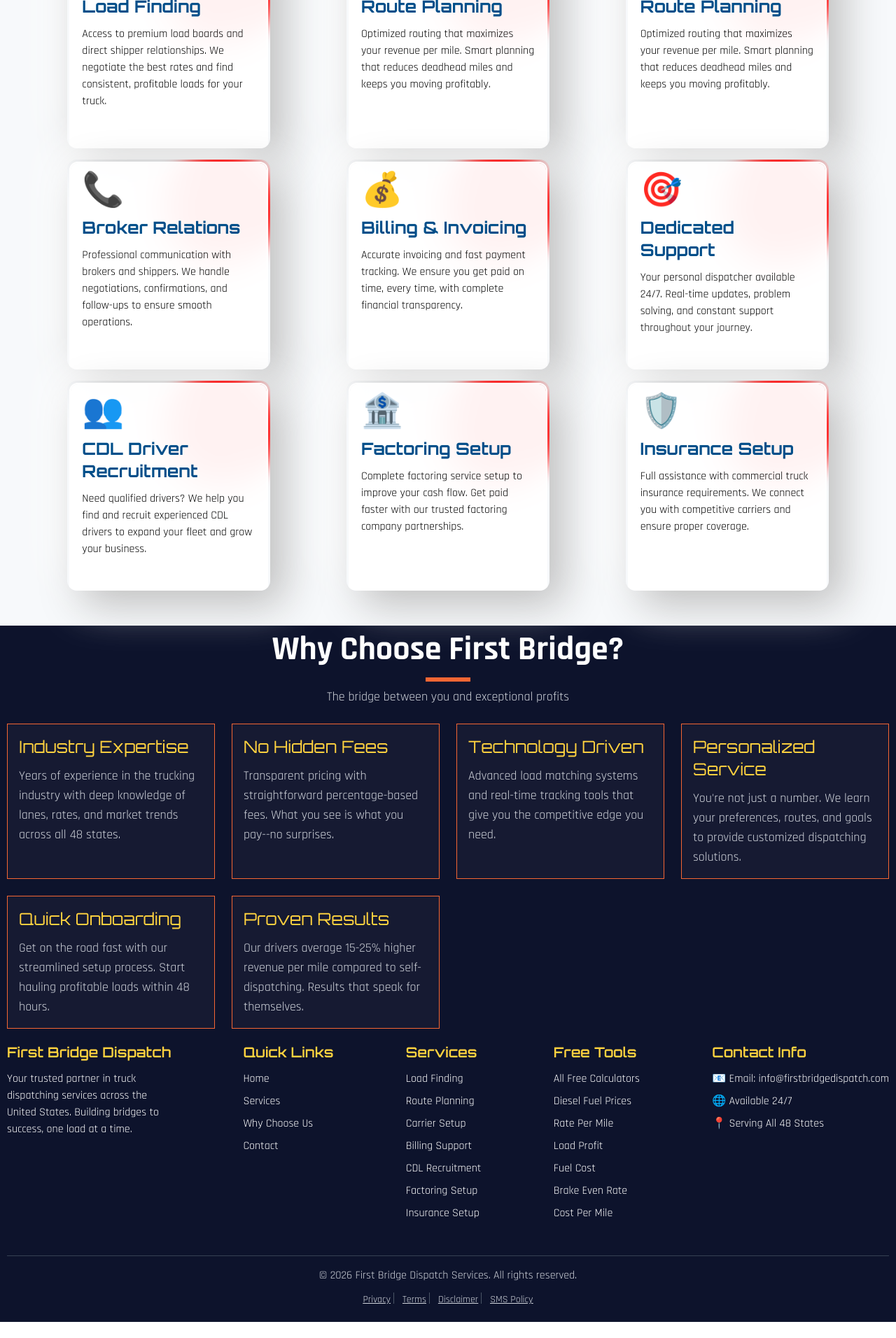
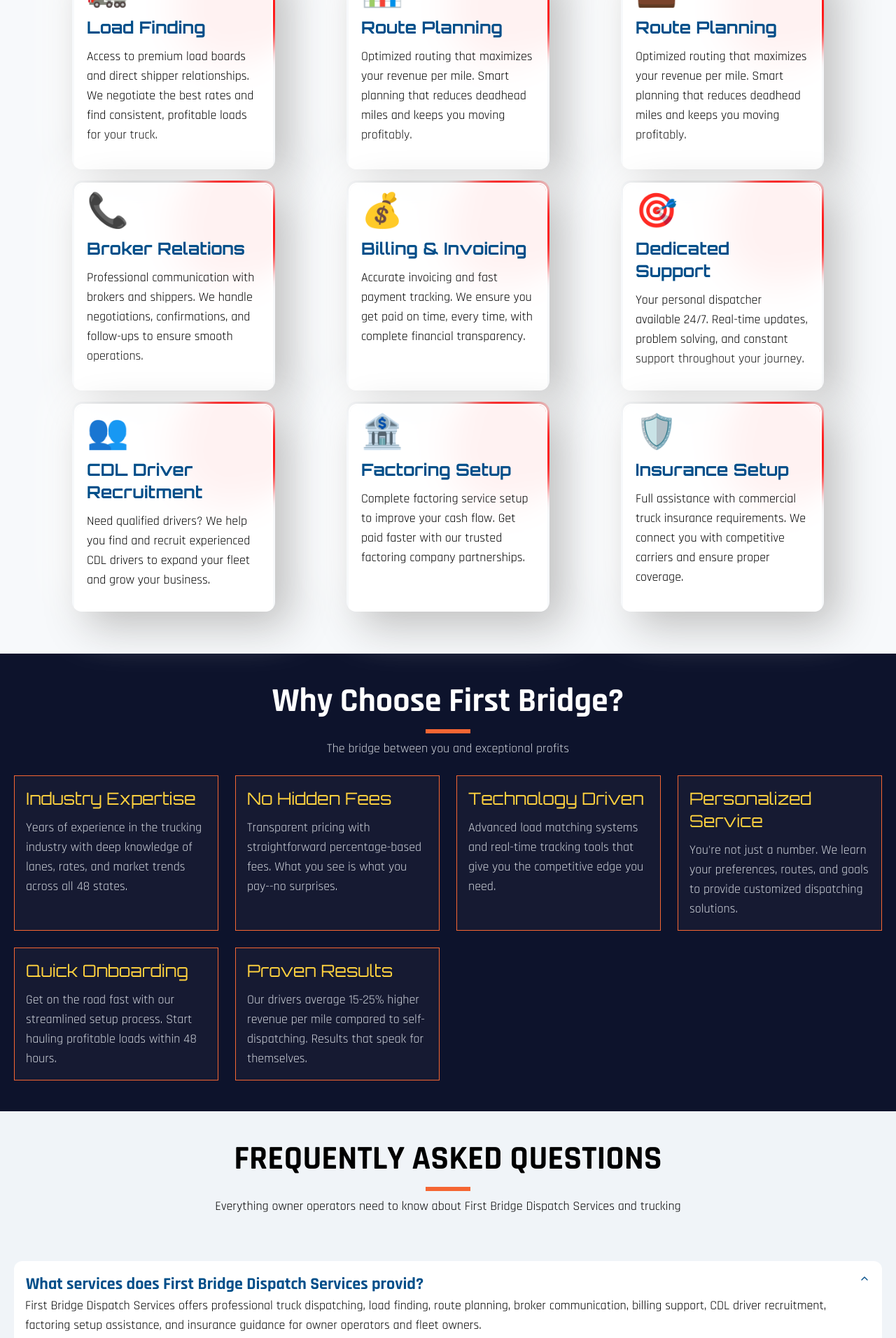
Before and after one commit to Fassam-Khan/firstbridgeus, a Next.js app: page / in a window 1280 px wide. Shown: the part 880-2792 px from the top of the page at 70% size. Before the commit the page ends 2769 px from the top, so only its background shows below. Built offline with nearby package versions, Linux system fonts and the light colour scheme.

Commit message:
Faq Added

```diff
--- a/app/globals.css
+++ b/app/globals.css
@@ -25,7 +25,7 @@
 .wrapper{
   max-width: 1500px;
   margin: auto;
-  padding: 10px;
+  padding: 20px;
 }
 button{
   font-family: "Rajdhani", sans-serif;
@@ -62,7 +62,7 @@
   top: 5px;
   left: 5px;
   width: 150px;
-  height: auto;
+  height: 310px;
   z-index: 2;
   background: rgba(255, 255, 255, .95);
   backdrop-filter: blur(24px);
--- a/app/page.js
+++ b/app/page.js
@@ -6,6 +6,7 @@
 import Iconsbox from "@/component/Iconsbox";
 import Services from "@/component/Services";
 import Whysus from "@/component/Whysus";
+import Faq from "@/component/Faq";
 
 export default function Home() {
   return (
@@ -15,6 +16,7 @@
    <Iconsbox/>
    <Services/>
    <Whysus/>
+   <Faq/>
    <Footer/>
 
 
--- /dev/null
+++ b/component/Accordionpage.jsx
@@ -0,0 +1,54 @@
+import {
+  Accordion,
+  AccordionContent,
+  AccordionItem,
+  AccordionTrigger,
+} from "@/components/ui/accordion"
+
+export function Accordionpage() {
+  return (
+    <Accordion
+      type="single"
+      collapsible
+      defaultValue="shipping"
+      className=" flex  flex-col gap-6 justify-center items-center"
+    >
+      <AccordionItem value="shipping" className='bg-white !px-4 !py-4 rounded-xl  w-full h-auto'>
+        <AccordionTrigger className="font-[Orbitron] text-[#004e89] font-bold md:text-2xl text-lg ">What services does First Bridge Dispatch Services provid?</AccordionTrigger>
+        <AccordionContent className="text-lg !h-auto">
+          First Bridge Dispatch Services offers professional truck dispatching, load finding, route planning, broker communication, billing support, CDL driver recruitment, factoring setup assistance, and insurance guidance for owner operators and fleet owners.
+        </AccordionContent>
+      </AccordionItem>
+      <AccordionItem value="return" className='bg-white !px-4 !py-4 rounded-xl  w-full'>
+        <AccordionTrigger className="font-[Orbitron] text-[#004e89] font-bold md:text-2xl text-lg ">How does your dispatch service help increase my revenue?</AccordionTrigger>
+        <AccordionContent className="text-lg !h-auto">
+          We secure high-paying loads, negotiate better freight rates, reduce deadhead miles, and keep your truck consistently moving to maximize your weekly and monthly earnings
+        </AccordionContent>
+      </AccordionItem>
+      <AccordionItem value="percentage" className='bg-white !px-4 !py-4 rounded-xl  w-full'>
+        <AccordionTrigger className="font-[Orbitron] text-[#004e89] font-bold md:text-2xl text-lg ">What percentage do you charge for dispatch services ?</AccordionTrigger>
+        <AccordionContent className="text-lg !h-auto">
+          Our dispatch service typically charges a competitive percentage per load, depending on the level of service and support required. Contact us fo pricing details tailored to your operation.
+        </AccordionContent>
+      </AccordionItem>
+      <AccordionItem value="didicated" className='bg-white !px-4 !py-4 rounded-xl  w-full'>
+        <AccordionTrigger className="font-[Orbitron] text-[#004e89] font-bold md:text-2xl text-lg ">Do you provide dedicated dispatchers?</AccordionTrigger>
+        <AccordionContent className="text-lg !h-auto">
+          Yes, every client is assigned a dedicated dispatcher who handles load booking, negotiations, and real-time support to ensure smooth operations around the clock.
+        </AccordionContent>
+      </AccordionItem>
+      <AccordionItem value="help" className='bg-white !px-4 !py-4 rounded-xl  w-full'>
+        <AccordionTrigger className="font-[Orbitron] text-[#004e89] font-bold md:text-2xl text-lg ">Can you help new trucking companies with MC authority?</AccordionTrigger>
+        <AccordionContent className="text-lg !h-auto">
+          Yes, we assist new trucking companies with carrier setup guidance, documentation, and finding their first loads after activating MC authority so you can start earning as quickly as possible.
+        </AccordionContent>
+      </AccordionItem>
+      <AccordionItem value="truck" className='bg-white !px-4 !py-4 rounded-xl  w-full'>
+        <AccordionTrigger className="font-[Orbitron] text-[#004e89] font-bold md:text-2xl text-lg ">What type of trucks do you work with?</AccordionTrigger>
+        <AccordionContent className="text-lg !h-auto">
+          We dispatch a variety of equipment including Dry Van, Reefer, Flatbed, Step Deck, Power Only, and Hotshot trucks across all 48 contiguous states.
+        </AccordionContent>
+      </AccordionItem>
+    </Accordion>
+  )
+}
--- /dev/null
+++ b/component/Faq.jsx
@@ -0,0 +1,34 @@
+import React from 'react'
+import { Accordionpage } from './Accordionpage'
+
+const Faq = () => {
+    return (
+        <div className='bg-[#f0f4f8] !py-6'>
+            <div className="wrapper">
+                {/* Heading  */}
+                <div className='text-center' id='faq'>
+                    <div className='flex flex-col justify-center items-center gap-4'>
+                        <h1 className='md:md:text-5xl text-3xl  font-extrabold '>FREQUENTLY ASKED QUESTIONS</h1>
+                        <div className="line h-1.5 w-16 bg-[var(--primary-color)]"></div>
+
+                    </div>
+                    <div className='!mt-2 text-lg'>
+                        <p>Everything owner operators need to know about First Bridge Dispatch Services and trucking</p>
+                    </div>
+
+                </div>
+
+                {/* Faq   */}
+                <div className='flex justify-center !mt-16 w-full'>
+                <Accordionpage/>
+
+                </div>
+
+
+            </div>
+
+        </div>
+    )
+}
+
+export default Faq
--- a/component/Services.jsx
+++ b/component/Services.jsx
@@ -28,7 +28,7 @@
                             <p className='md:text-5xl text-3xl'>🚛</p>
                             <h4 className='font-[Orbitron] md:text-2xl font-bold text-[#004e89]'>Load Finding</h4>
                             <div>
-                                <p>
+                                <p className='text-sm md:text-lg'>
                                     Access to premium load boards and direct shipper relationships. We negotiate the best rates and find consistent, profitable loads for your truck.
                                 </p>
                             </div>
@@ -45,7 +45,7 @@
                             <p className='md:text-5xl text-3xl'>📊</p>
                             <h4 className='font-[Orbitron] md:text-2xl font-bold text-[#004e89]'>Route Planning</h4>
                             <div>
-                                <p>
+                                <p className='text-sm md:text-lg'>
                                 Optimized routing that maximizes your revenue per mile. Smart planning that reduces deadhead miles and keeps you moving profitably.
 
 
@@ -64,7 +64,7 @@
                             <p className='md:text-5xl text-3xl'>💼</p>
                             <h4 className='font-[Orbitron] md:text-2xl font-bold text-[#004e89]'>Route Planning</h4>
                             <div>
-                                <p>
+                                <p className='text-sm md:text-lg'>
                                 Optimized routing that maximizes your revenue per mile. Smart planning that reduces deadhead miles and keeps you moving profitably.
 
 
@@ -83,7 +83,7 @@
                             <p className='md:text-5xl text-3xl'>📞</p>
                             <h4 className='font-[Orbitron] md:text-2xl font-bold text-[#004e89]'>Broker Relations</h4>
                             <div>
-                                <p>
+                                <p className='text-sm md:text-lg'>
                                 Professional communication with brokers and shippers. We handle negotiations, confirmations, and follow-ups to ensure smooth operations.
 
 
@@ -103,7 +103,7 @@
                             <p className='md:text-5xl text-3xl'>💰</p>
                             <h4 className='font-[Orbitron] md:text-2xl font-bold text-[#004e89]'>Billing & Invoicing</h4>
                             <div>
-                                <p>
+                                <p className='text-sm md:text-lg'>
                                 Accurate invoicing and fast payment tracking. We ensure you get paid on time, every time, with complete financial transparency.
 
 
@@ -124,7 +124,7 @@
                             <p className='md:text-5xl text-3xl'>🎯</p>
                             <h4 className='font-[Orbitron] md:text-2xl font-bold text-[#004e89]'>Dedicated Support</h4>
                             <div>
-                                <p>
+                                <p className='text-sm md:text-lg'>
                                 Your personal dispatcher available 24/7. Real-time updates, problem solving, and constant support throughout your journey.
 
 
@@ -145,7 +145,7 @@
                             <p className='md:text-5xl text-3xl'>👥</p>
                             <h4 className='font-[Orbitron] md:text-2xl font-bold text-[#004e89]'>CDL Driver Recruitment</h4>
                             <div>
-                                <p>
+                                <p className='text-sm md:text-lg'>
                                 Need qualified drivers? We help you find and recruit experienced CDL drivers to expand your fleet and grow your business.
 
 
@@ -164,7 +164,7 @@
                             <p className='md:text-5xl text-3xl'>🏦</p>
                             <h4 className='font-[Orbitron] md:text-2xl font-bold text-[#004e89]'>Factoring Setup</h4>
                             <div>
-                                <p>
+                                <p className='text-sm md:text-lg'>
                                 Complete factoring service setup to improve your cash flow. Get paid faster with our trusted factoring company partnerships.
 
 
@@ -185,7 +185,7 @@
                             <p className='md:text-5xl text-3xl'>🛡️</p>
                             <h4 className='font-[Orbitron] md:text-2xl font-bold text-[#004e89]'>Insurance Setup</h4>
                             <div>
-                                <p>
+                                <p className='text-sm md:text-lg'>
                                 Full assistance with commercial truck insurance requirements. We connect you with competitive carriers and ensure proper coverage.
 
 
--- a/component/Whysus.jsx
+++ b/component/Whysus.jsx
@@ -2,7 +2,7 @@
 
 const Whysus = () => {
     return (
-        <div className='bg-[var(--secondary-color)] p-4'>
+        <div className='bg-[var(--secondary-color)] p-4 !py-6'>
             <div className="wrapper">
                 {/* Heading  */}
                 <div className='text-center' id='whyus'>
--- /dev/null
+++ b/components/ui/accordion.jsx
@@ -0,0 +1,80 @@
+"use client"
+
+import * as React from "react"
+import { Accordion as AccordionPrimitive } from "radix-ui"
+
+import { cn } from "@/lib/utils"
+import { ChevronDownIcon, ChevronUpIcon } from "lucide-react"
+
+function Accordion({
+  className,
+  ...props
+}) {
+  return (
+    <AccordionPrimitive.Root
+      data-slot="accordion"
+      className={cn("flex w-full flex-col", className)}
+      {...props} />
+  );
+}
+
+function AccordionItem({
+  className,
+  ...props
+}) {
+  return (
+    <AccordionPrimitive.Item
+      data-slot="accordion-item"
+      className={cn("not-last:border-b", className)}
+      {...props} />
+  );
+}
+
+function AccordionTrigger({
+  className,
+  children,
+  ...props
+}) {
+  return (
+    <AccordionPrimitive.Header className="flex">
+      <AccordionPrimitive.Trigger
+        data-slot="accordion-trigger"
+        className={cn(
+          "group/accordion-trigger relative flex flex-1 items-start justify-between rounded-lg border border-transparent py-2.5 text-left text-sm font-medium transition-all outline-none hover:underline  focus-visible:ring-3 focus-visible:ring-ring/50 disabled:pointer-events-none disabled:opacity-50 **:data-[slot=accordion-trigger-icon]:ml-auto **:data-[slot=accordion-trigger-icon]:size-4 **:data-[slot=accordion-trigger-icon]:text-muted-foreground",
+          className
+        )}
+        {...props}>
+        {children}
+        <ChevronDownIcon
+          data-slot="accordion-trigger-icon"
+          className="pointer-events-none shrink-0 group-aria-expanded/accordion-trigger:hidden" />
+        <ChevronUpIcon
+          data-slot="accordion-trigger-icon"
+          className="pointer-events-none hidden shrink-0 group-aria-expanded/accordion-trigger:inline" />
+      </AccordionPrimitive.Trigger>
+    </AccordionPrimitive.Header>
+  );
+}
+
+function AccordionContent({
+  className,
+  children,
+  ...props
+}) {
+  return (
+    <AccordionPrimitive.Content
+      data-slot="accordion-content"
+      className="overflow-hidden text-sm data-open:animate-accordion-down data-closed:animate-accordion-up"
+      {...props}>
+      <div
+        className={cn(
+          "h-(--radix-accordion-content-height) pt-0 pb-2.5 [&_a]:underline [&_a]:underline-offset-3 [&_a]:hover:text-foreground [&_p:not(:last-child)]:mb-4",
+          className
+        )}>
+        {children}
+      </div>
+    </AccordionPrimitive.Content>
+  );
+}
+
+export { Accordion, AccordionItem, AccordionTrigger, AccordionContent }
```
